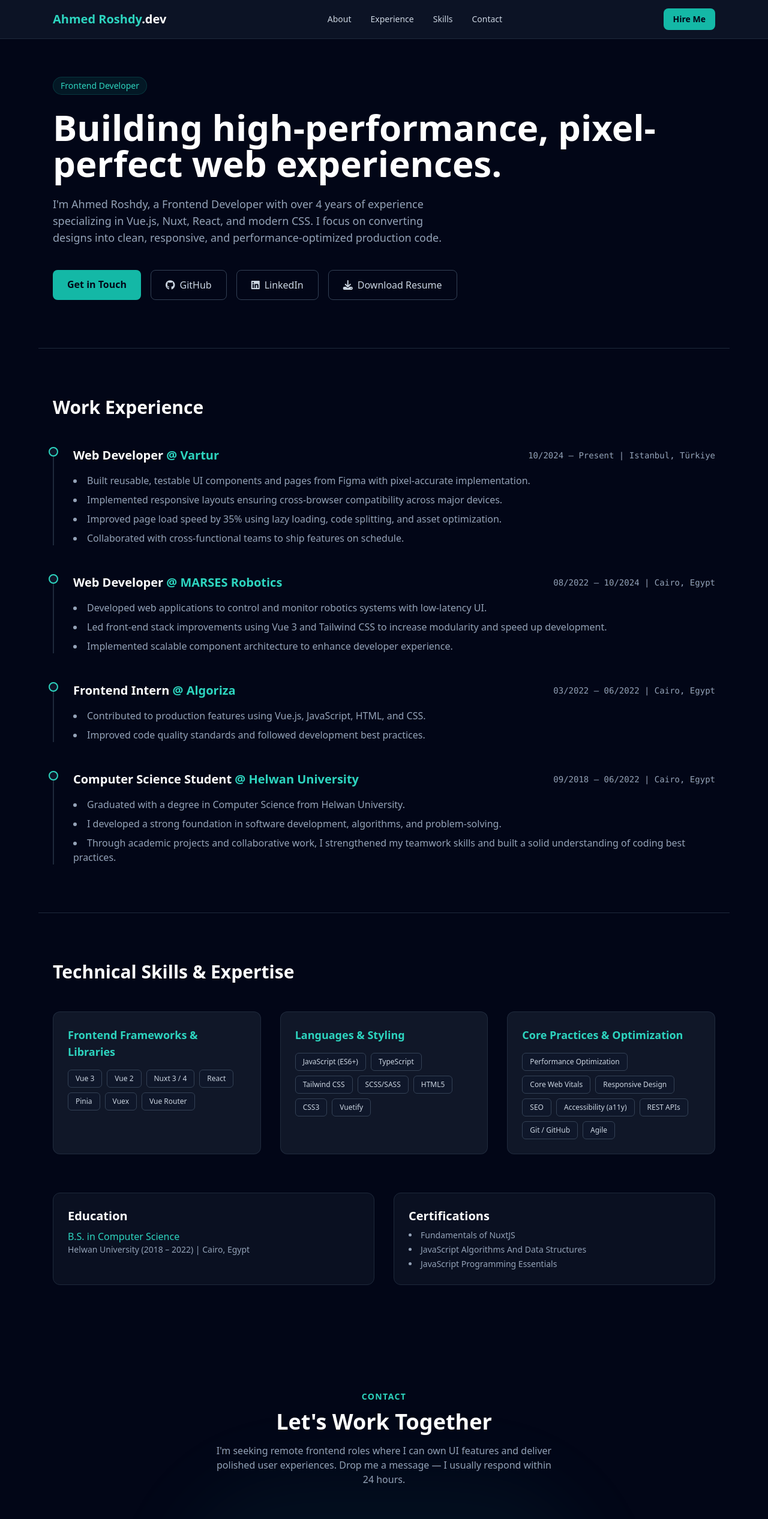
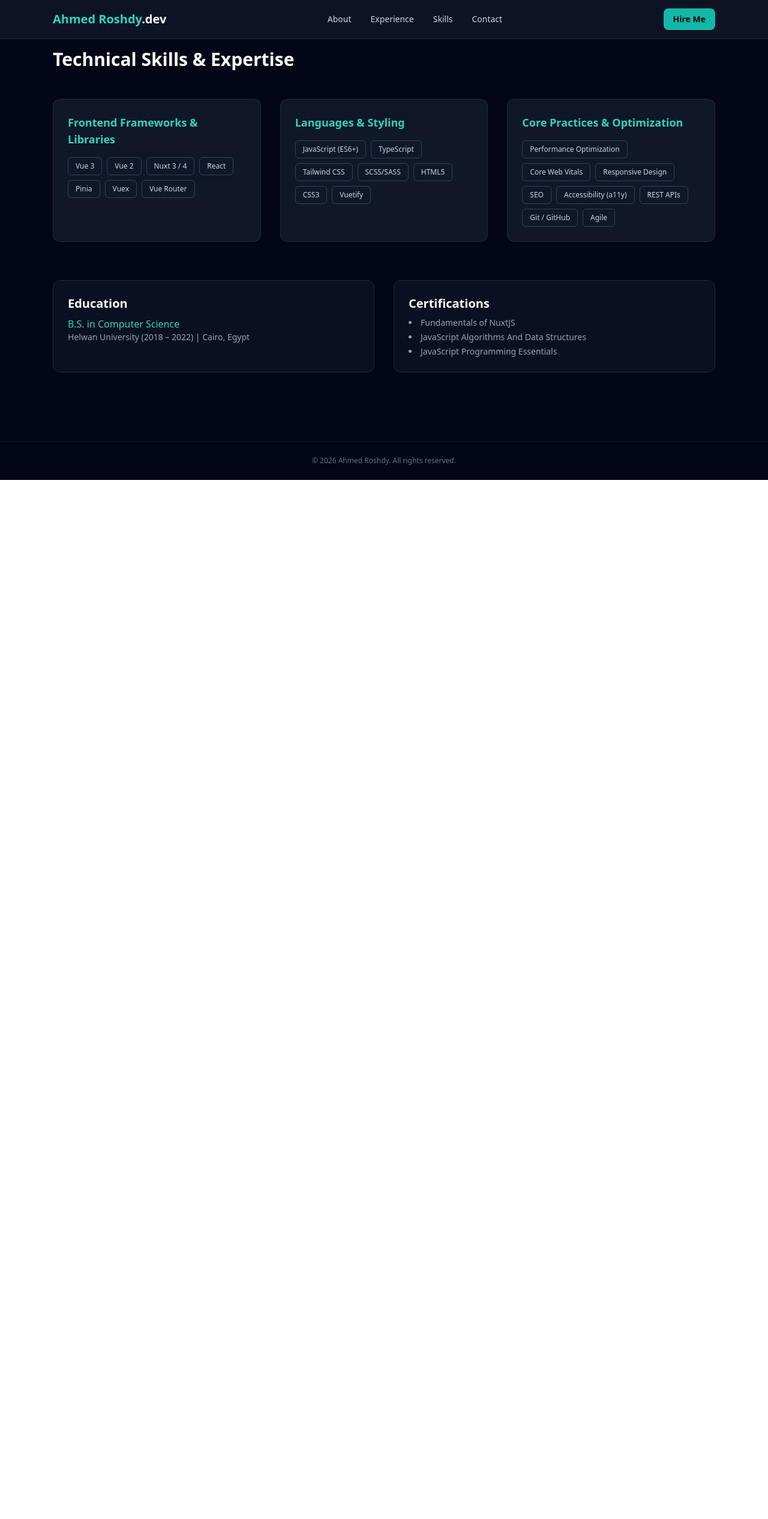
Before and after one commit to Ahmed-Roshdy-1/my-portfolio, a Nuxt app: page /skills in a window 1280 px wide. Shown: the top 2532 px of the page at 60% size. After the commit the page ends 800 px from the top, so only its background shows below. Built offline with nearby package versions, Linux system fonts and the light colour scheme.

Commit message:
migrate to Nuxt file-based routing and implement default layout structure

```diff
--- a/app/app.vue
+++ b/app/app.vue
@@ -1,62 +1,5 @@
-<script setup>
-import logoUrl from '~/assets/images/logo.png'
-
-const structuredData = {
-  '@context': 'https://schema.org',
-  '@type': 'Person',
-  name: 'Ahmed Roshdy',
-  jobTitle: 'Frontend Developer',
-  email: 'mailto:ahmed.roshdy.web@gmail.com',
-  address: {
-    '@type': 'PostalAddress',
-    addressLocality: 'Cairo',
-    addressCountry: 'Egypt'
-  },
-  sameAs: [
-    'https://github.com/Ahmed-Roshdy-1',
-    'https://www.linkedin.com/in/ahmed-roshdy-dev/'
-  ],
-  knowsAbout: ['Vue.js', 'Nuxt', 'React', 'JavaScript', 'TypeScript', 'Web performance']
-}
-
-useHead({
-  htmlAttrs: { lang: 'en' },
-  title: 'Ahmed Roshdy | Frontend Developer',
-  meta: [
-    { name: 'description', content: 'Portfolio of Ahmed Roshdy, a frontend developer specializing in Vue.js, Nuxt, React, and high-performance web experiences.' },
-    { name: 'robots', content: 'index, follow' },
-    { property: 'og:type', content: 'website' },
-    { property: 'og:title', content: 'Ahmed Roshdy | Frontend Developer' },
-    { property: 'og:description', content: 'Frontend developer specializing in Vue.js, Nuxt, React, and high-performance web experiences.' },
-    { property: 'og:url', content: '/' },
-    { property: 'og:image', content: logoUrl },
-    { property: 'og:image:alt', content: 'Ahmed Roshdy logo' },
-    { name: 'twitter:card', content: 'summary' },
-    { name: 'twitter:title', content: 'Ahmed Roshdy | Frontend Developer' },
-    { name: 'twitter:description', content: 'Frontend developer specializing in Vue.js, Nuxt, React, and high-performance web experiences.' },
-    { name: 'twitter:image', content: logoUrl }
-  ],
-  link: [
-    { rel: 'canonical', href: '/' },
-    { rel: 'icon', type: 'image/png', href: logoUrl }
-  ],
-  script: [
-    { type: 'application/ld+json', children: JSON.stringify(structuredData) }
-  ]
-})
-</script>
-
 <template>
-  <div class="min-h-screen bg-slate-950 text-slate-100 font-sans antialiased selection:bg-teal-500 selection:text-slate-950">
-    <Navbar />
-    <main>
-      <HeroSection />
-      <ExperienceSection />
-      <SkillsSection />
-      <ContactSection />
-    </main>
-    <footer class="py-6 border-t border-slate-900 text-center text-slate-500 text-xs">
-      &copy; {{ new Date().getFullYear() }} Ahmed Roshdy. All rights reserved.
-    </footer>
-  </div>
+  <NuxtLayout>
+    <NuxtPage />
+  </NuxtLayout>
 </template>
--- a/app/components/Navbar.vue
+++ b/app/components/Navbar.vue
@@ -12,14 +12,14 @@ function closeMenu() {
   <nav class="fixed top-0 left-0 right-0 z-50 bg-slate-900/80 backdrop-blur-md border-b border-slate-800">
     <div class="max-w-6xl mx-auto px-6 h-16 flex items-center justify-between">
       <!-- Logo -->
-      <a href="#" class="text-xl font-bold text-teal-400">Ahmed Roshdy<span class="text-white">.dev</span></a>
+      <nuxt-link to="/" class="text-xl font-bold text-teal-400">Ahmed Roshdy<span class="text-white">.dev</span></nuxt-link>
 
       <!-- Desktop Nav -->
       <div class="hidden md:flex space-x-8 text-sm font-medium text-slate-300">
-        <a href="#about" class="hover:text-teal-400 transition">About</a>
-        <a href="#experience" class="hover:text-teal-400 transition">Experience</a>
-        <a href="#skills" class="hover:text-teal-400 transition">Skills</a>
-        <a href="#contact" class="hover:text-teal-400 transition">Contact</a>
+        <nuxt-link to="/" class="hover:text-teal-400 transition">About</nuxt-link>
+        <nuxt-link to="/experience" class="hover:text-teal-400 transition">Experience</nuxt-link>
+        <nuxt-link to="/skills" class="hover:text-teal-400 transition">Skills</nuxt-link>
+        <nuxt-link to="/contact" class="hover:text-teal-400 transition">Contact</nuxt-link>
       </div>
 
       <!-- Desktop CTA -->
@@ -44,10 +44,10 @@ function closeMenu() {
       v-show="menuOpen"
       class="md:hidden border-t border-slate-800 bg-slate-900/95 backdrop-blur-md px-6 py-4 flex flex-col gap-4 text-sm font-medium text-slate-300"
     >
-      <a href="#about" @click="closeMenu" class="hover:text-teal-400 transition py-1">About</a>
-      <a href="#experience" @click="closeMenu" class="hover:text-teal-400 transition py-1">Experience</a>
-      <a href="#skills" @click="closeMenu" class="hover:text-teal-400 transition py-1">Skills</a>
-      <a href="#contact" @click="closeMenu" class="hover:text-teal-400 transition py-1">Contact</a>
+      <nuxt-link to="/" @click="closeMenu" class="hover:text-teal-400 transition py-1">About</nuxt-link>
+      <nuxt-link to="/experience" @click="closeMenu" class="hover:text-teal-400 transition py-1">Experience</nuxt-link>
+      <nuxt-link to="/skills" @click="closeMenu" class="hover:text-teal-400 transition py-1">Skills</nuxt-link>
+      <nuxt-link to="/contact" @click="closeMenu" class="hover:text-teal-400 transition py-1">Contact</nuxt-link>
       <a href="mailto:ahmed.roshdy.web@gmail.com" @click="closeMenu" class="inline-block bg-teal-500 hover:bg-teal-600 text-slate-950 font-semibold px-4 py-2 rounded-lg text-center transition">
         Hire Me
       </a>
--- /dev/null
+++ b/app/layouts/default.vue
@@ -0,0 +1,11 @@
+<template>
+  <div class="min-h-screen flex flex-col justify-between bg-slate-950 text-slate-100 font-sans antialiased selection:bg-teal-500 selection:text-slate-950">
+    <Navbar />
+    <main class="flex-1">
+      <slot />
+    </main>
+    <footer class="py-6 border-t border-slate-900 text-center text-slate-500 text-xs">
+      &copy; {{ new Date().getFullYear() }} Ahmed Roshdy. All rights reserved.
+    </footer>
+  </div>
+</template>
--- /dev/null
+++ b/app/pages/contact/index.vue
@@ -0,0 +1,3 @@
+<template>
+    <ContactSection />
+</template>
--- /dev/null
+++ b/app/pages/experience/index.vue
@@ -0,0 +1,3 @@
+<template>
+    <ExperienceSection />
+</template>
--- /dev/null
+++ b/app/pages/index.vue
@@ -0,0 +1,54 @@
+<script setup>
+import logoUrl from '~/assets/images/logo.png'
+
+const structuredData = {
+  '@context': 'https://schema.org',
+  '@type': 'Person',
+  name: 'Ahmed Roshdy',
+  jobTitle: 'Frontend Developer',
+  email: 'mailto:ahmed.roshdy.web@gmail.com',
+  address: {
+    '@type': 'PostalAddress',
+    addressLocality: 'Cairo',
+    addressCountry: 'Egypt'
+  },
+  sameAs: [
+    'https://github.com/Ahmed-Roshdy-1',
+    'https://www.linkedin.com/in/ahmed-roshdy-dev/'
+  ],
+  knowsAbout: ['Vue.js', 'Nuxt', 'React', 'JavaScript', 'TypeScript', 'Web performance']
+}
+
+useHead({
+  htmlAttrs: { lang: 'en' },
+  title: 'Ahmed Roshdy | Frontend Developer',
+  meta: [
+    { name: 'description', content: 'Portfolio of Ahmed Roshdy, a frontend developer specializing in Vue.js, Nuxt, React, and high-performance web experiences.' },
+    { name: 'robots', content: 'index, follow' },
+    { property: 'og:type', content: 'website' },
+    { property: 'og:title', content: 'Ahmed Roshdy | Frontend Developer' },
+    { property: 'og:description', content: 'Frontend developer specializing in Vue.js, Nuxt, React, and high-performance web experiences.' },
+    { property: 'og:url', content: '/' },
+    { property: 'og:image', content: logoUrl },
+    { property: 'og:image:alt', content: 'Ahmed Roshdy logo' },
+    { name: 'twitter:card', content: 'summary' },
+    { name: 'twitter:title', content: 'Ahmed Roshdy | Frontend Developer' },
+    { name: 'twitter:description', content: 'Frontend developer specializing in Vue.js, Nuxt, React, and high-performance web experiences.' },
+    { name: 'twitter:image', content: logoUrl }
+  ],
+  link: [
+    { rel: 'canonical', href: '/' },
+    { rel: 'icon', type: 'image/png', href: logoUrl }
+  ],
+  script: [
+    { type: 'application/ld+json', children: JSON.stringify(structuredData) }
+  ]
+})
+</script>
+
+<template>
+    <HeroSection />
+    <ExperienceSection />
+    <SkillsSection />
+    <ContactSection />
+</template>
--- /dev/null
+++ b/app/pages/skills/index.vue
@@ -0,0 +1,3 @@
+<template>
+    <SkillsSection />
+</template>
```
Also changed, not shown: 1 other file (tests, documents, lock files or other folders).
